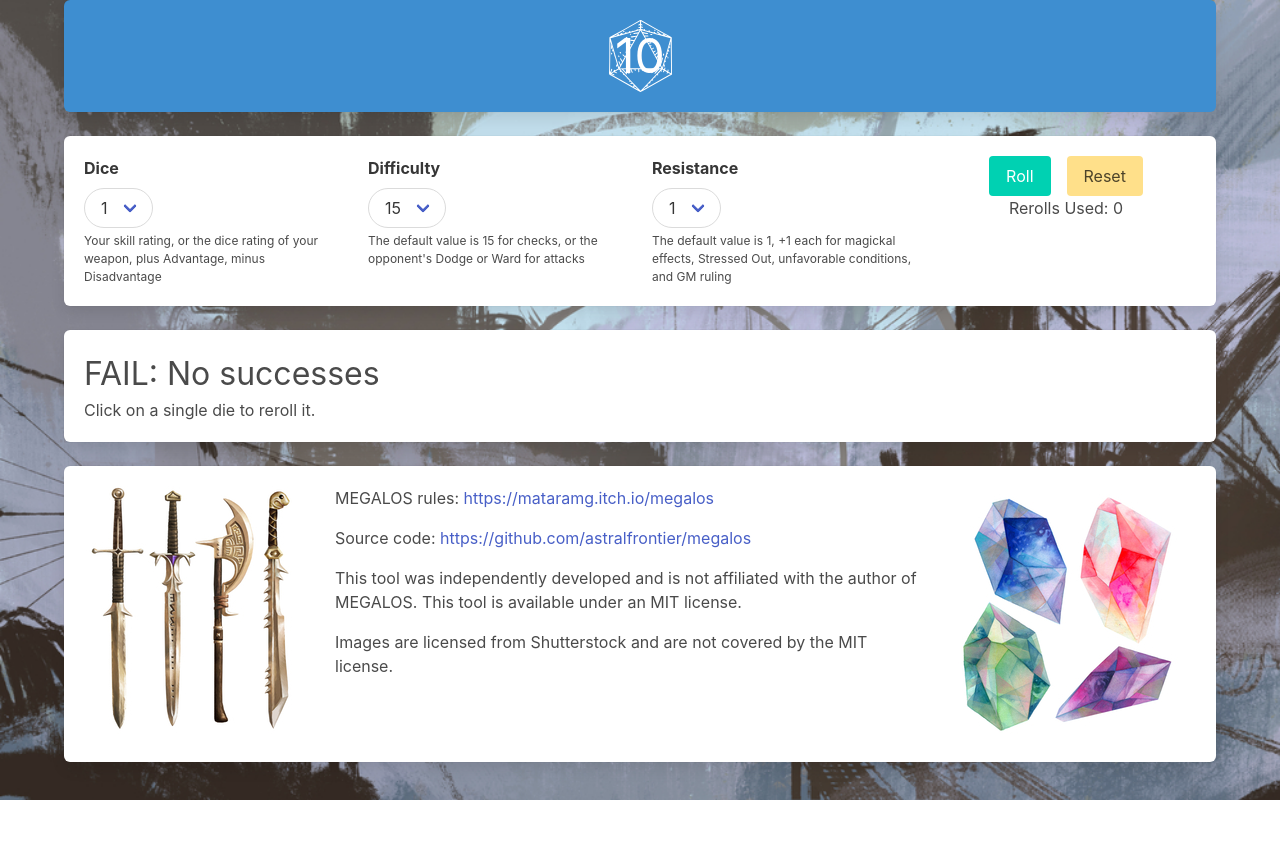
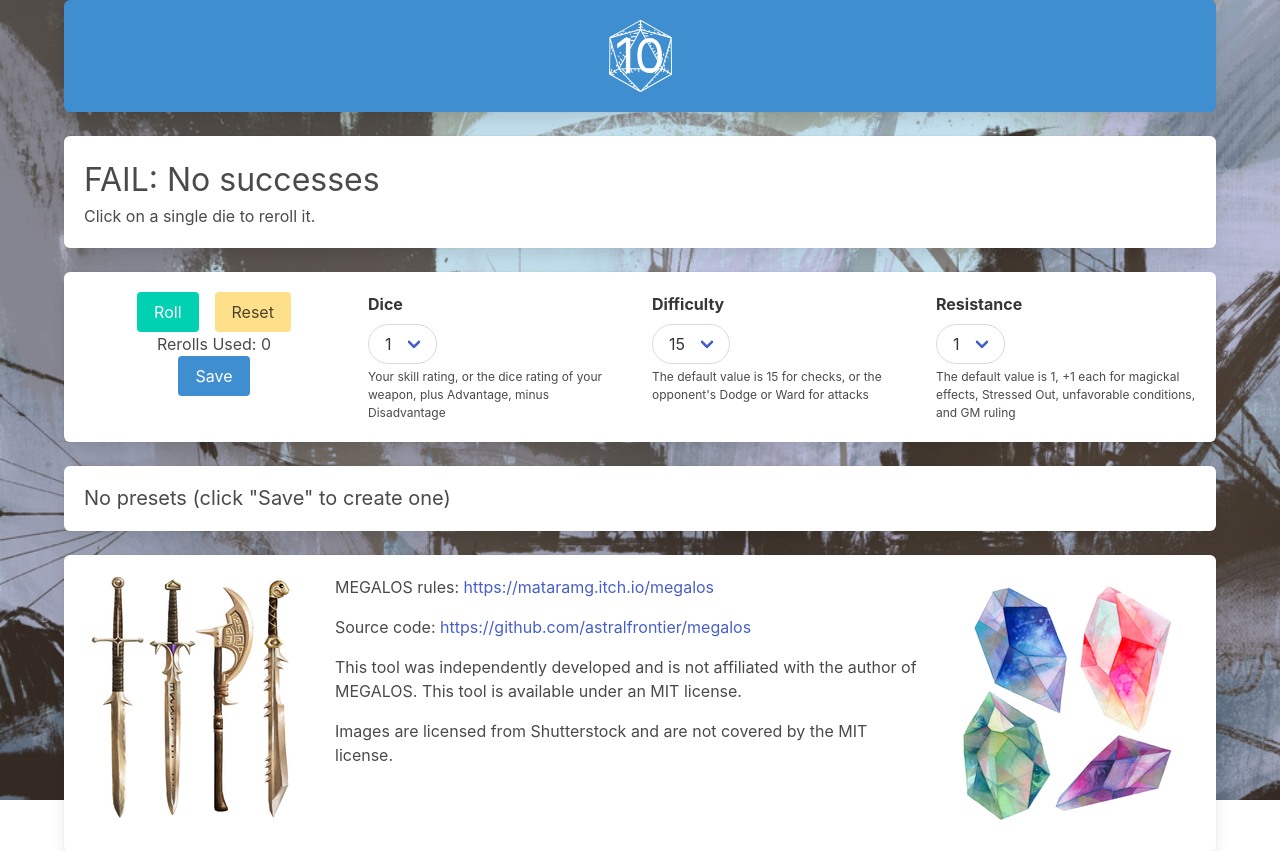
Before and after one commit to astralfrontier/megalos, a React (Vite) app: page / in a window 1280 px wide. Before the commit the page ends 800 px from the top, so only its background shows below. Built offline with nearby package versions, Linux system fonts and the light colour scheme.

Commit message:
Add support for presets

```diff
--- a/src/DiceRoller.tsx
+++ b/src/DiceRoller.tsx
@@ -1,3 +1,4 @@
+// import localforage from 'localforage';
 import React, { useEffect } from 'react';
 import { useState } from 'react'
 
@@ -5,6 +6,13 @@ import DiceShelf from './DiceShelf';
 import FormInput from './FormInput';
 
 interface DiceRollerProps {
+}
+
+interface Preset {
+    label: string;
+    diceCount: number;
+    difficulty: number;
+    resistance: number;
 }
 
 function rollDie(min: number, max: number): number {
@@ -26,11 +34,24 @@ function DiceRoller(props: DiceRollerProps) {
     const [resistance, setResistance] = useState<number>(1)
     const [rerolls, setRerolls] = useState<number>(0)
     const [summary, setSummary] = useState<string>("")
+    const [presets, setPresets] = useState<Preset[]>([])
 
     function rollAndShow() {
         setRerolls(0)
         setRolls(rollDice(diceCount > 0 ? diceCount : 2))
     }
+
+    // useEffect(() => {
+    //     try {
+    //         localforage.ready().then(() => {
+    //             localforage.getItem("presets").then(value => {
+    //                 setPresets(value as Preset[] || [])
+    //             })
+    //         })
+    //     } catch (err) {
+    //         alert("Error fetching presets")
+    //     }
+    // }, [])
 
     // Summarize the results
     useEffect(() => {
@@ -78,6 +99,33 @@ function DiceRoller(props: DiceRollerProps) {
         setRerolls(0)
     }
 
+    function savePreset() {
+        const presetName = prompt("Enter a name for this preset", "New Preset")
+        if (presetName != null) {
+            const newPresets = [...presets]
+            newPresets.push({
+                label: presetName,
+                diceCount: diceCount,
+                difficulty: difficulty,
+                resistance: resistance
+            })
+            setPresets(newPresets)
+        }
+    }
+
+    function usePreset(index: number) {
+        const preset = presets[index]
+        setDiceCount(preset.diceCount)
+        setDifficulty(preset.difficulty)
+        setResistance(preset.resistance)
+    }
+
+    function deletePreset(index: number) {
+        const newPresets = [...presets]
+        newPresets.splice(index, 1)
+        setPresets(newPresets)
+    }
+
     return (
         <>
             <DiceShelf rolls={rolls} onClick={(index: number) => {
@@ -86,8 +134,20 @@ function DiceRoller(props: DiceRollerProps) {
                 setRolls(newRolls)
                 setRerolls(rerolls + 1)
             }} />
+             <div className='box block'>
+                <p className='is-size-3'>{summary}</p>
+                <p>Click on a single die to reroll it.</p>
+            </div>
             <div className='box block'>
                 <div className='columns'>
+                <div className='column has-text-centered'>
+                        <button className='button is-primary mx-2' onClick={() => rollAndShow()}>Roll</button>
+                        <button className='button is-warning mx-2' onClick={() => resetRolls()}>Reset</button>
+                        <br />
+                        Rerolls Used: {rerolls}
+                        <br />
+                        <button className='button is-info' onClick={() => savePreset()}>Save</button>
+                    </div>
                     <div className='column'>
                         <FormInput label={'Dice'} min={0} max={8} getter={diceCount} setter={setDiceCount}>
                             Your skill rating, or the dice rating of your weapon, plus Advantage, minus Disadvantage
@@ -103,17 +163,23 @@ function DiceRoller(props: DiceRollerProps) {
                             The default value is 1, +1 each for magickal effects, Stressed Out, unfavorable conditions, and GM ruling
                         </FormInput>
                     </div>
-                    <div className='column has-text-centered'>
-                        <button className='button is-primary mx-2' onClick={() => rollAndShow()}>Roll</button>
-                        <button className='button is-warning mx-2' onClick={() => resetRolls()}>Reset</button>
-                        <br />
-                        Rerolls Used: {rerolls}
-                    </div>
                 </div>
             </div>
             <div className='box block'>
-                <p className='is-size-3'>{summary}</p>
-                <p>Click on a single die to reroll it.</p>
+                {presets.map((preset, index) => (
+                    <div className='columns is-multiline is-vcentered'>
+                        <div className='column is-narrow'>
+                            <button className='button is-primary' onClick={() => usePreset(index)}>Use</button>
+                        </div>
+                        <div className='column is-narrow'>
+                            <button className='button is-warning' onClick={() => deletePreset(index)}>Delete</button>
+                        </div>
+                        <div className='column'>
+                            {preset.label} ({preset.difficulty}/{preset.resistance}, {preset.diceCount} dice)
+                        </div>
+                    </div>
+                ))}
+                {presets.length ? <></> : <p className='subtitle'>No presets (click "Save" to create one)</p>}
             </div>
         </>
     )
```
